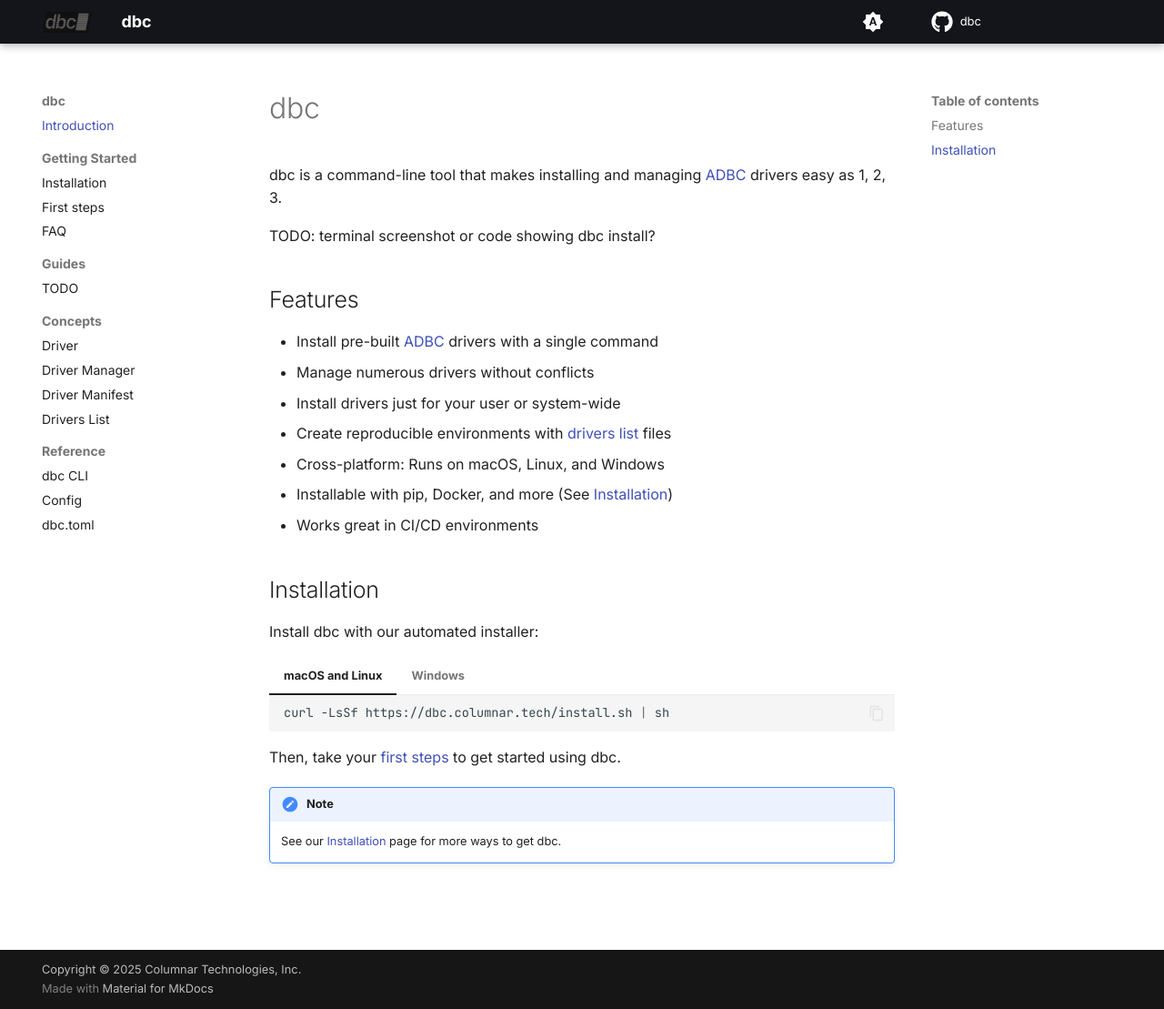
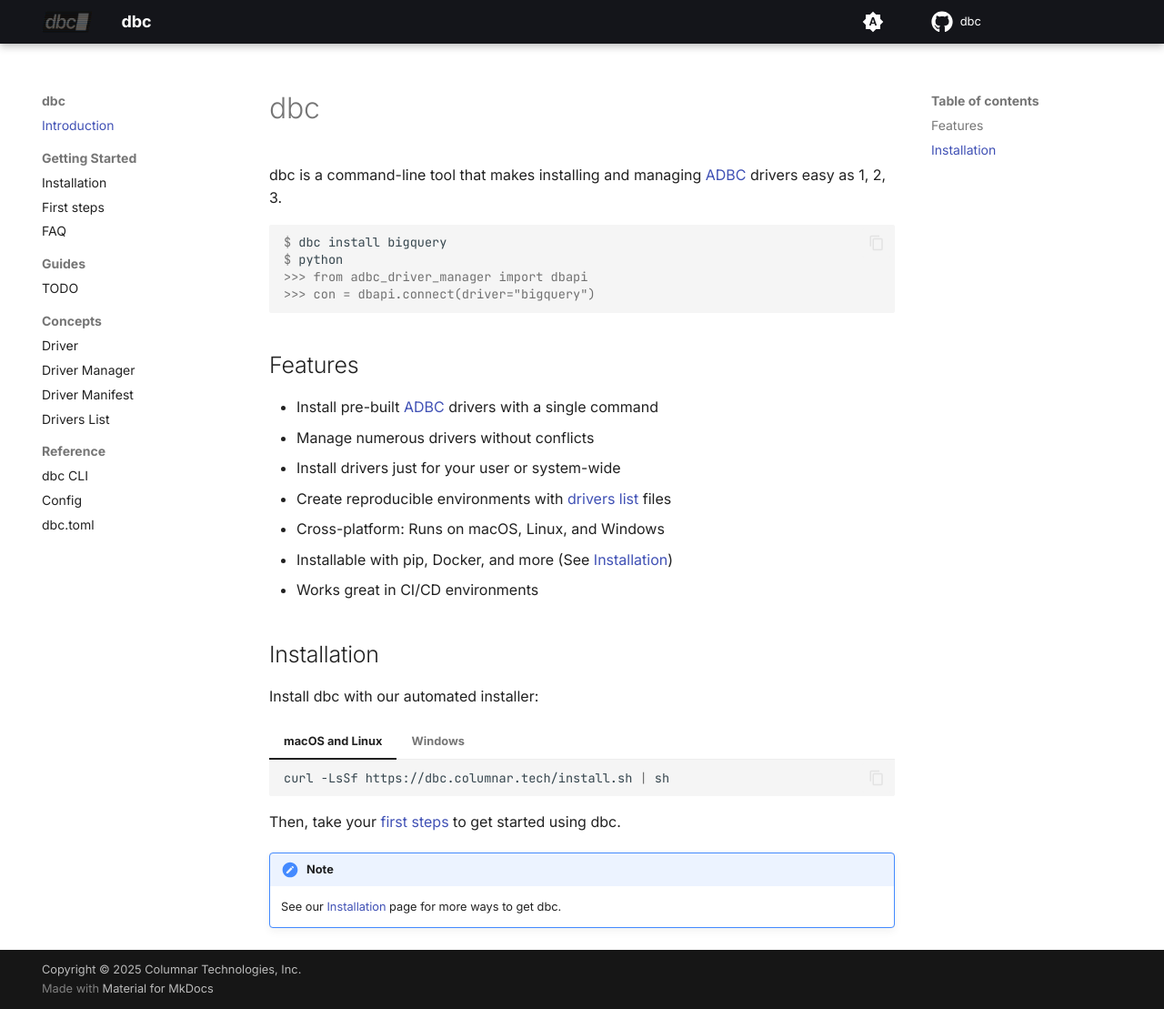
Before and after one commit to columnar-tech/dbc, an MkDocs documentation site: the page built from docs/index.md, in a window 1280 px wide and 1109 px high. Shown: the whole window at 91% size. Built offline with MkDocs 1.6.1 and Material for MkDocs 9.7.7, drawn with Linux system fonts in a browser that asks for light colours; plug-ins that fetch from the network failed and are left out; comment, search, counter and statistics services are not loaded.

Commit message:
WIP, replace beginning with example

````diff
--- a/docs/index.md
+++ b/docs/index.md
@@ -4,7 +4,12 @@
 
 dbc is a command-line tool that makes installing and managing [ADBC](https://arrow.apache.org/adbc) drivers easy as 1, 2, 3.
 
-TODO: terminal screenshot or code showing dbc install?
+```console
+$ dbc install bigquery
+$ python
+>>> from adbc_driver_manager import dbapi
+>>> con = dbapi.connect(driver="bigquery")
+```
 
 ## Features
 
````
